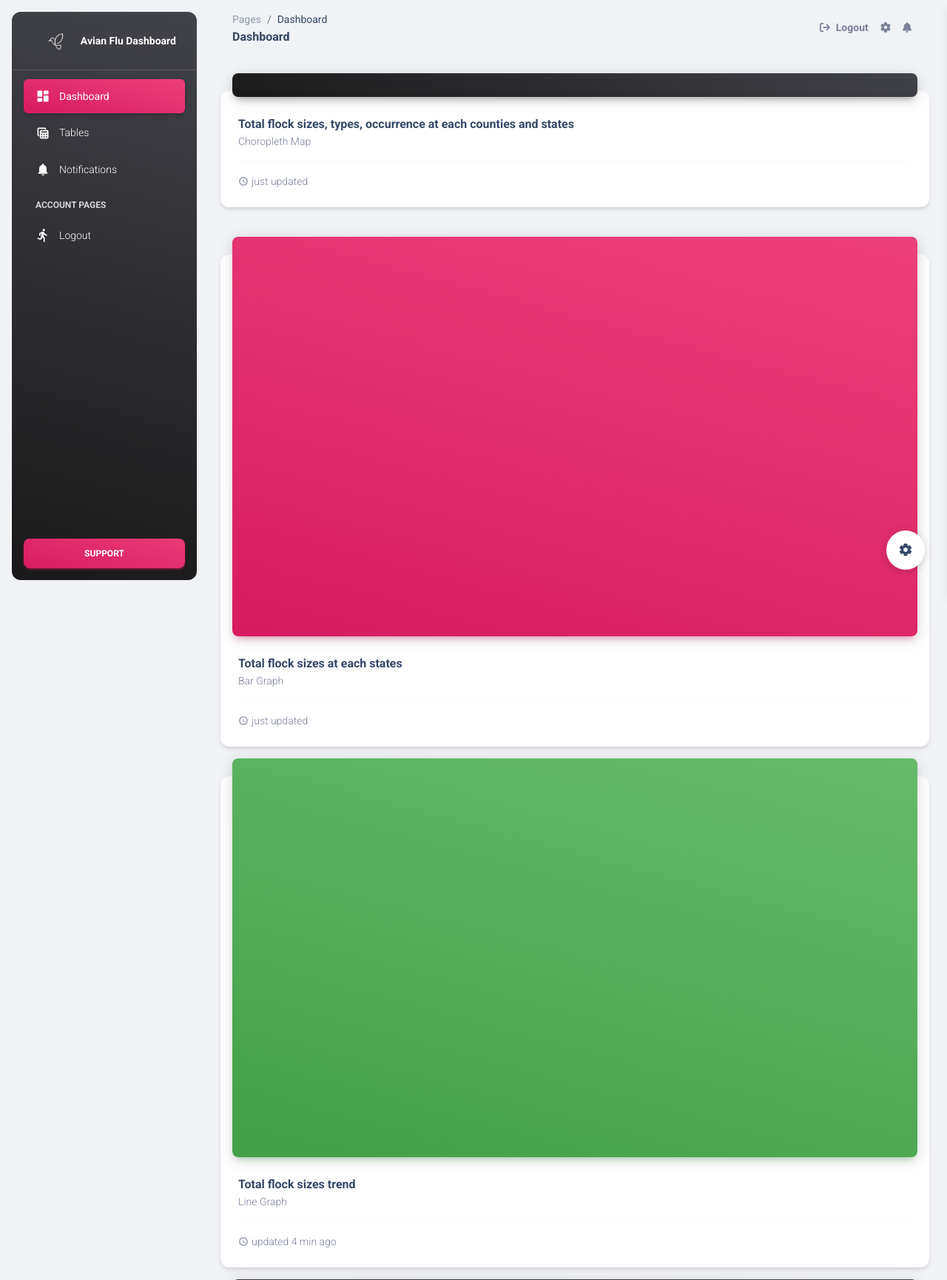
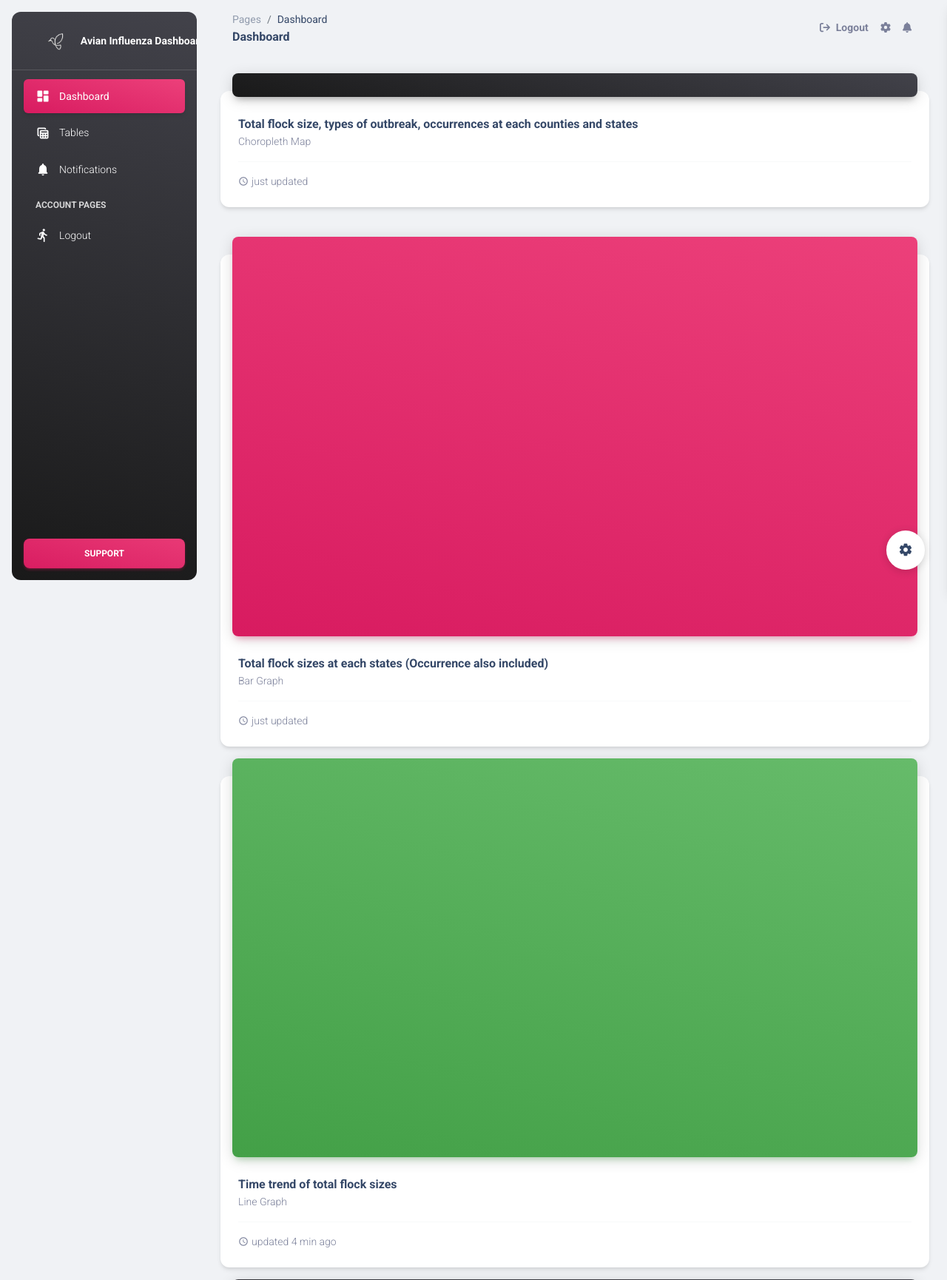
Before and after one commit to kpark11/Avian_flu, a Flask app: page /index in a window 1280 px wide. Shown: the top 1730 px of the page at 74% size. Run offline with Flask 2, Linux system fonts and the light colour scheme; the visitor is signed in with stand-in values (Sample User, id 1); data that the repository does not hold is empty; parts of the project's set-up code (start-up, migrations or seed data) failed here and were passed over; some libraries are stand-ins or nearby versions.

Commit message:
modified

```diff
--- a/apps/templates/home/index.html
+++ b/apps/templates/home/index.html
@@ -17,7 +17,7 @@
               </div>
             </div>
             <div class="card-body">
-              <h6 class="mb-0 ">Total flock sizes, types, occurrence at each counties and states</h6>
+              <h6 class="mb-0 ">Total flock size, types of outbreak, occurrences at each counties and states</h6>
               <p class="text-sm ">Choropleth Map</p>
               <hr class="dark horizontal">
               <div class="d-flex ">
@@ -39,7 +39,7 @@
               </div>
             </div>
             <div class="card-body">
-              <h6 class="mb-0 ">Total flock sizes at each states</h6>
+              <h6 class="mb-0 ">Total flock sizes at each states (Occurrence also included)</h6>
               <p class="text-sm ">Bar Graph</p>
               <hr class="dark horizontal">
               <div class="d-flex ">
@@ -59,7 +59,7 @@
               </div>
             </div>
             <div class="card-body">
-              <h6 class="mb-0 "> Total flock sizes trend </h6>
+              <h6 class="mb-0 "> Time trend of total flock sizes </h6>
               <p class="text-sm "> Line Graph </p>
               <hr class="dark horizontal">
               <div class="d-flex ">
@@ -79,7 +79,7 @@
               </div>
             </div>
             <div class="card-body">
-              <h6 class="mb-0 ">Occurrence</h6>
+              <h6 class="mb-0 ">Time trend of occurrences</h6>
               <p class="text-sm ">Line Graph</p>
               <hr class="dark horizontal">
               <div class="d-flex ">
@@ -600,7 +600,7 @@
 	const dataSets = {
         labels: bar_state.map(function(x) {return x.State}),
         datasets: [{
-          label: "Flock Size",
+          label: "Total flock Size",
           tension: 0.4,
           borderWidth: 0,
           borderRadius: 4,
@@ -611,7 +611,7 @@
 		  hidden: false,
         },
 		{
-          label: "Occurrence",
+          label: "Number of occurrences",
           data: bar_state.map(function(x) {return x['Occurrence']}),
 		  hidden: true,
         },
--- a/apps/templates/home/tables.html
+++ b/apps/templates/home/tables.html
@@ -13,7 +13,7 @@
         <div class="card my-4">
           <div class="card-header p-0 position-relative mt-n4 mx-3 z-index-2">
             <div class="bg-gradient-primary shadow-primary border-radius-lg pt-4 pb-3 align-items">
-              <h6 class="text-white text-capitalize ps-3  d-inline-block">Avian Flu Data Table</h6>
+              <h6 class="text-white text-capitalize ps-3  d-inline-block">Avian Influenza Surveillance Data Table</h6>
 			  <a target="_blank"
                     href="/all_avianflu_data"
 					download='Data.json'
--- a/apps/templates/includes/navigation-fullscreen.html
+++ b/apps/templates/includes/navigation-fullscreen.html
@@ -6,7 +6,7 @@
           <div class="container-fluid ps-2 pe-0">
 			<img src="/static/assets/img/bird.png" class="w-7" alt="main_logo">
             <a class="navbar-brand font-weight-bolder ms-lg-0 ms-3 " href="/">
-              Avian Flu Dashboard
+              Avian Influenza Surveillance Dashboard
             </a>
             <button class="navbar-toggler shadow-none ms-2" type="button" data-bs-toggle="collapse" data-bs-target="#navigation" aria-controls="navigation" aria-expanded="false" aria-label="Toggle navigation">
               <span class="navbar-toggler-icon mt-2">
--- a/apps/templates/includes/sidebar.html
+++ b/apps/templates/includes/sidebar.html
@@ -4,7 +4,7 @@
       <a class="navbar-brand m-0"
          href="" target="_blank">
         <img src="/static/assets/img/bird_invert.png" class="navbar-brand-img h-100" alt="main_logo">
-        <span class="ms-1 font-weight-bold text-white">Avian Flu Dashboard</span>
+        <span class="ms-1 font-weight-bold text-white">Avian Influenza Dashboard</span>
       </a>
     </div>
     <hr class="horizontal light mt-0 mb-2">
--- a/apps/templates/layouts/base-fullscreen.html
+++ b/apps/templates/layouts/base-fullscreen.html
@@ -7,7 +7,7 @@
   <link rel="apple-touch-icon" sizes="76x76" href="/static/assets/img/apple-icon.png">
   <link rel="icon" type="image/png" href="/static/assets/img/favicon.png">
   <title>
-    Avian Flu - {% block title %}{% endblock %} | Kiman Park, Ph.D.
+    Avian Influenza Surveillance - {% block title %}{% endblock %} | Kiman Park, Ph.D.
   </title>
   <!--     Fonts and icons     -->
   <link rel="stylesheet" type="text/css" href="https://fonts.googleapis.com/css?family=Roboto:300,400,500,700,900|Roboto+Slab:400,700" />
--- a/apps/templates/layouts/base.html
+++ b/apps/templates/layouts/base.html
@@ -7,7 +7,7 @@
   <link rel="apple-touch-icon" sizes="76x76" href="/static/assets/img/apple-icon.png">
   <link rel="icon" type="image/png" href="/static/assets/img/favicon.png">
   <title>
-    Avian Flu - {% block title %}{% endblock %} | Kiman Park, Ph.D.
+    Avian Influenza Surveillance - {% block title %}{% endblock %} | Kiman Park, Ph.D.
   </title>
   <!--     Fonts and icons     -->
   <link rel="stylesheet" type="text/css" href="https://fonts.googleapis.com/css?family=Roboto:300,400,500,700,900|Roboto+Slab:400,700" />
```
Also changed, not shown: apps/templates/home/template.html (+17 -6 lines).
